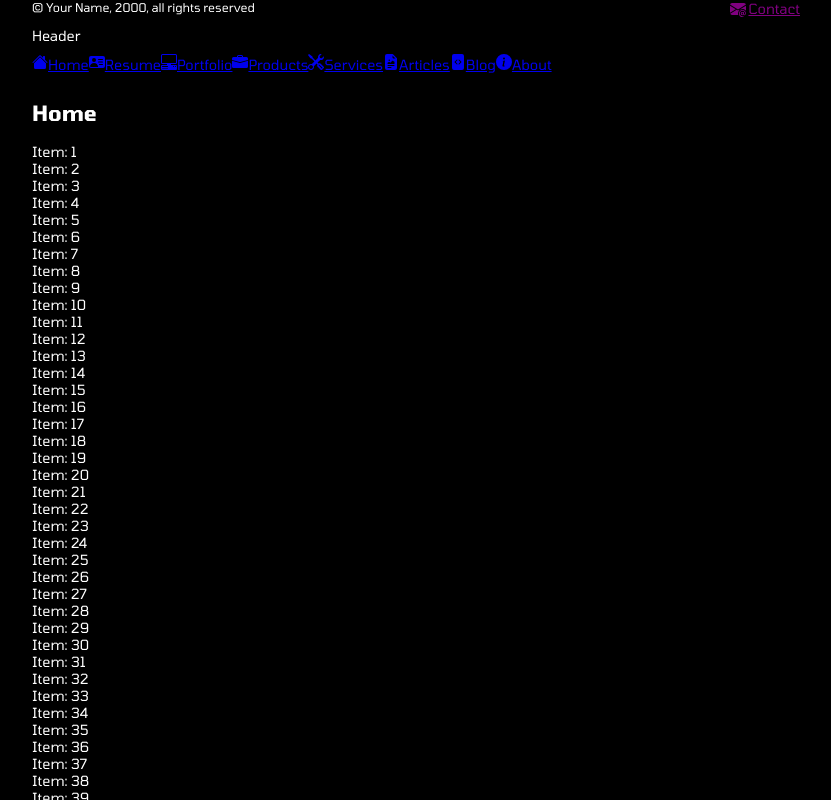
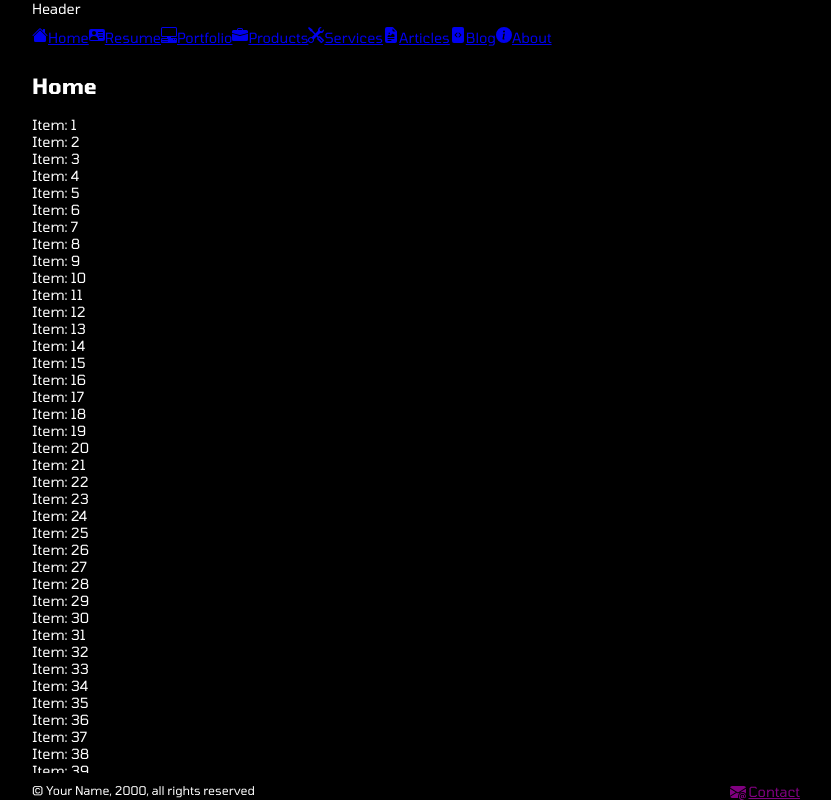
Before and after one commit to mineot/mercurius, a Vue app: page / in a window 1280 px wide. Shown: the whole page, without its empty margins (224-1055 px from the left). Built offline with nearby package versions, Linux system fonts and the light colour scheme.

Commit message:
usevue - small improvement

```diff
--- a/src/components/LayoutComponent.vue
+++ b/src/components/LayoutComponent.vue
@@ -1,8 +1,8 @@
 <template>
-  <app-footer />
   <app-header />
   <app-nav />
   <main>
     <slot></slot>
   </main>
+  <app-footer />
 </template>
--- a/src/main.scss
+++ b/src/main.scss
@@ -213,10 +213,6 @@ body {
   > section {
     @include section-mixin;
 
-    > footer {
-      @include footer-mixin;
-    }
-
     > header,
     nav {
       flex: 0;
@@ -224,6 +220,10 @@ body {
 
     > main {
       @include main-mixin;
+    }
+
+    > footer {
+      @include footer-mixin;
     }
   }
 }
```
